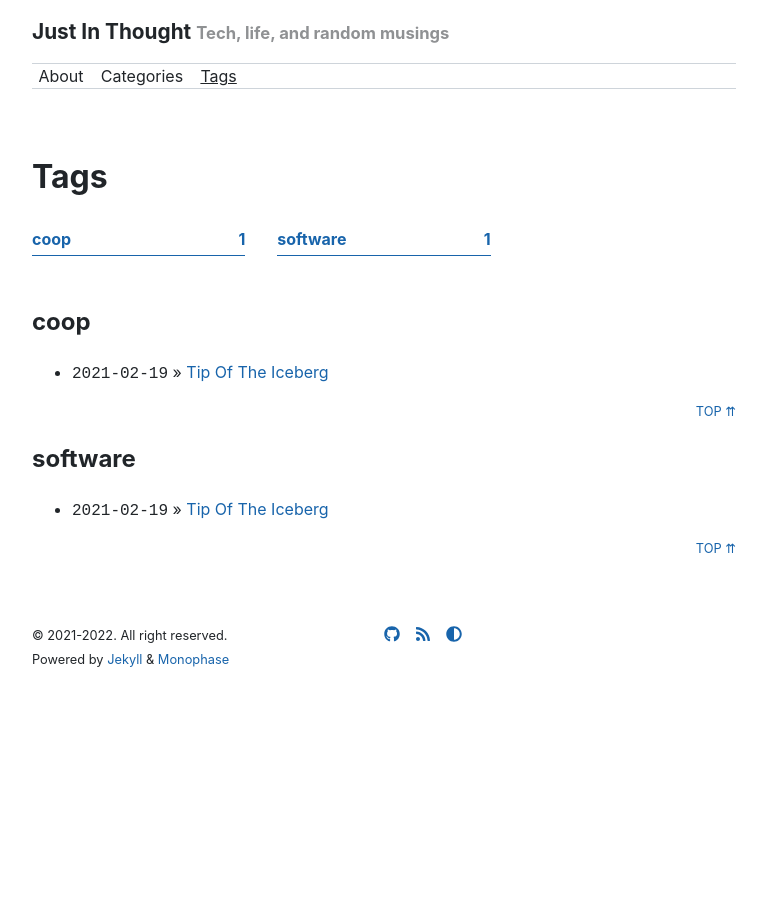
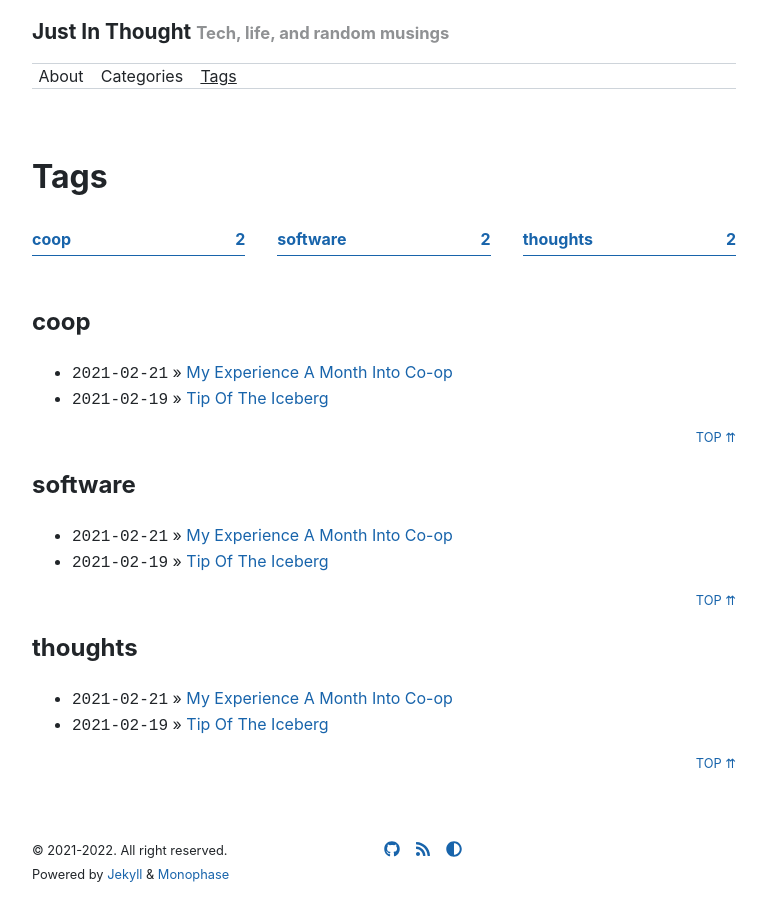
Before and after one commit to justinjao/justinjao.github.io, a Jekyll site: the page built from tags.md, in a window 1280 px wide. Shown: the whole page, without its empty margins (256-1023 px from the left). Built offline with Jekyll 4.4.1, drawn with Linux system fonts in a browser that asks for light colours; nearby versions of some CDN libraries; part of the change alters nothing that is shown.

Commit message:
published post on first month experiences

```diff
--- a/_posts/2021-02-19-Coop-First-Impressions.md
+++ b/_posts/2021-02-19-Coop-First-Impressions.md
@@ -2,7 +2,8 @@
 title: Tip Of The Iceberg
 layout: post
 categories: [Coop Experiences]
-tags: [coop, software]
+tags: [coop, software, thoughts]
+date: 2021-02-19
 ---
 
 *Note: I started writing down some of my thoughts near the beginning of my co-op, before I got my blog setup. As such, the true date of the first few posts are going to be a bit off. I wrote this particular one around the first 3 weeks of my co-op, back in September. Already, it feels a bit premature, but for the sake of capturing the spirit of what I wrote, apart from some cleanup and re-organizing (and filling in empty bullet points about what I thought I was writing about), I'm leaving them mostly untouched.*
--- /dev/null
+++ b/_posts/2021-02-21-My-Experience-A-Month-Into-Coop.md
@@ -0,0 +1,67 @@
+---
+title: My Experience A Month Into Co-op
+layout: post
+categories: [Coop Experiences]
+tags: [coop, software, thoughts]
+date: 2021-02-21
+---
+
+*I wrote the bulk of this post back in October, but left some sections blank to fill in later. Apart from the descriptions of what I did, I feel like a lot of my thoughts and opinions expressed here are more nuanced now than they were when I truly started back a few months ago. But again, I'm choosing to leave them mostly preserved.*
+
+-----
+**Circa October 4, 2021**
+
+I'm now six weeks in. Wow, time is flying by. I can't believe I'm a quarter of the way through. I feel like I've done practically nothing. But really, I'm sure I've learned a lot (at least, that's what I want to tell myself). I feel like I went through a mini Dunning-Kruger last week (and maybe the week before), where I finally began to get React and was able to be productive. Or at least, I thought I did, until I started working more on it this week. Bam, one single change requested on a ticket, and suddenly my entire understanding of React was threatened. I was shooketh.
+
+In any event, in an attempt to maybe make myself feel better, and just for general posterity purposes, I wanted to take the time to think through what I actually learned (or at least gained experience in). Ideally, I'll write more of these as I progress through my co-op.
+
+## Tech things
+
+### A new language/framework
+
+Really, this was just HTML, CSS, Javascript/Typescript, and React + Recoil (state management). I thought I kind of got HTML+CSS, but
+it wasn't until I started working on the front-end that I realized I didn't fully understand the Document Object Model (DOM), and CSS
+was much trickier than I expected. Not that I now fully understand it, that is. I at least know how to work with HTML forms, though.
+
+### Working on the Front End
+
+I've mainly spent my time this past month working on the front end. If I were to try and frame this in a more impressive light, I'd say I've been learning how to build client-side applications. Before I started, I don't think I fully understood the notion of the front-end being the programming that is done for the "client" part of a software product.
+
+### A testing framework
+
+I started learning how to use Jest, and how the testing framework is applied in the JS/TS ecosystem. This has actually been really frustrating, because I haven't had to really work with mocks before. And testing with web applications is a lot harder than console applications you make, because of the nature of certain things that can't ever really be mocked (at least, as far as I understand).
+
+### Using Git Effectively
+
+This nearly took up a solid half of the 5 weeks, I'd say (if I count all the dilly dallying and meandering I spent trying to figure out things and fretting over whether to try something, instead of just pushing it and seeing what would happen). Specifically, git rebasing, merging, squashing, etc.
+
+### Exposure to the Full Stack
+
+When I say exposure, I really mean just exposure. I haven't worked on the full stack at all. But I'm beginning to see the entire stack, and hopefully, by the end of this placement, I'll have an understanding of how all these things talk to each other.
+
+## Miscellaneous Thoughts
+
+### Dev environments are complicated
+
+I learned about the different types of environments that exist in the company I work for. I had no idea just how many environments for testing and demoing there could be, as well as why the config could be so confusing between the two.
+
+### Enterprise applications are complicated
+
+I get why it takes days to solve a bug now (granted, all the bugs I've been given would probably be solvable by a competent dev in less than a day). Codebases can get pretty big. It's one thing to hear about giant codebases, and it's another to spend days pouring over it. I think the biggest moment of clarity for me that drove this home was when I was feeling anxious about being able to solve the first ticket I had been given, thinking of pulling an all-nighter to catch up, and then realizing that I could pull multiple all-nighters and probably still not understand the entire codebase. That had previously been my ultimate fallback in school, and to realize that was not an option really shifted my perspective.
+
+And even in small applications, the microservice architecture (not sure if I'm using that term right) means there's so many moving parts that it's hard to really understand the whole system, let alone test and debug.
+
+### Software is living and evolving
+
+Software is usually seen as a product that you ship, but working in a Software-as-as-Service (SaaS) company for the first time, I'm getting to see just how software can be iteratively worked on and actively maintained (agile!). Relatedly, I learned that incident management is a thing. It's mostly been exciting for me so far, because every time an incident occurs it's like I'm watching a movie unfold. Of course, I imagine I'll quickly feel different once I actually get more involved in work and potentially get involved in an incident!
+
+### Tooling is complicated
+
+So many damn dependencies and mini hurdles you have to get over to get your developer environment setup. My first two weeks were eaten up by this, along with orientation. And to be completely honest, half the stuff I did, I didn't fully understand why I was doing them in the first place.
+
+## What I'd like to learn this next month
+
+- **Fundamental Web Concepts via MDN** - this is mainly to improve my ability to work on the front end.
+- **Touch the Backend** - would be nice to work on C# eventually.
+
+Also, I do have a bit of a confession to make. I don't think I realized for the first 2 or 3 weeks that what our team does is basically within the realm of full stack web development. Yeah, kinda slow on the uptake, right? But then again, until about a little over a month ago, I didn't even really realize authentication was a software developer's job. Or that it even was "software" that needed working on to begin with.
```
